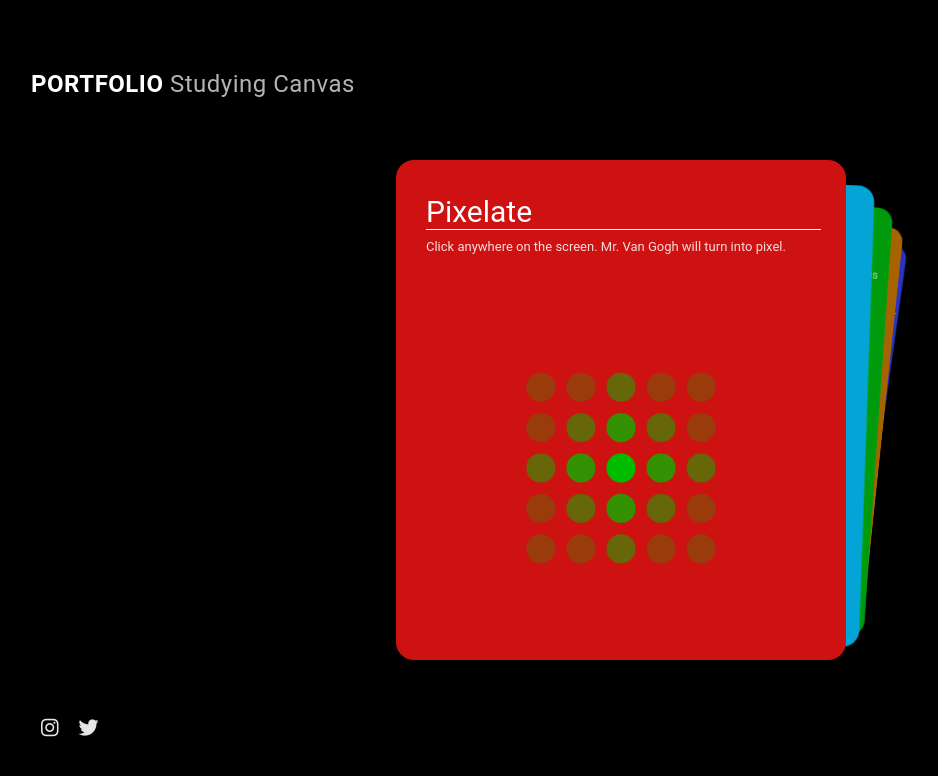
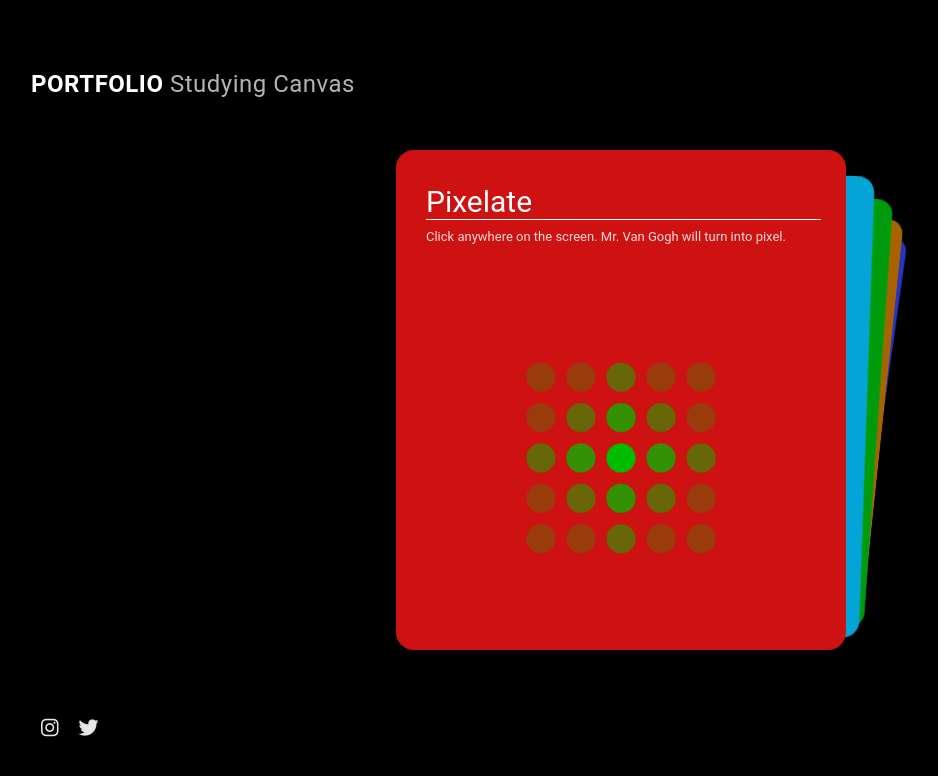
Before and after one commit to bunnywoods/Studyingcanvas, a plain HTML site: page index.html in a window 1280 px wide. Shown: the top 776 px of the page, without its empty margins (19-957 px from the left). Drawn offline with nearby package versions, Linux system fonts and the light colour scheme.

Commit message:
Update style.css

```diff
--- a/style.css
+++ b/style.css
@@ -57,7 +57,7 @@ a {
 .swiper-wrapper .swiper-slide {
     width: 450px;
     height: 500px;
-    top: 20vh;
+    margin: auto;
 
     display: flex;
         align-items: center;
@@ -151,5 +151,6 @@ a {
     line-height: 1.3;
     color: rgba(255, 255, 255, 0.854);
     margin-left: 30px;
+    margin-right: 30px;
     margin-bottom: 20px;
   }
```
